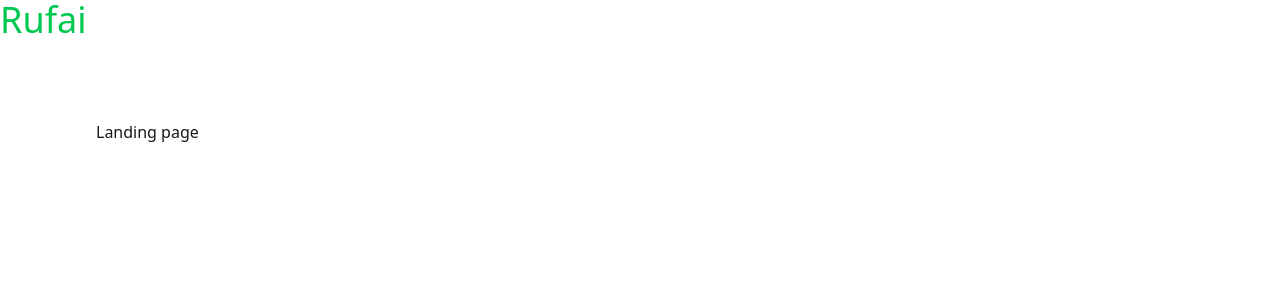
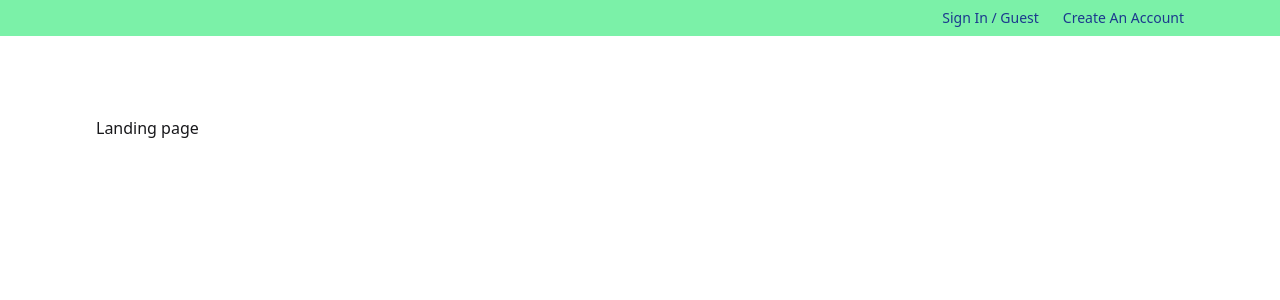
Before and after one commit to abdul-mumin-rufai/rufai-e-commence-react, a React (Vite) app: page / in a window 1280 px wide. Shown: the top 300 px of the page. Built offline with nearby package versions, Linux system fonts and the light colour scheme.

Commit message:
created and completed the header component.

```diff
--- /dev/null
+++ b/src/components/Header.jsx
@@ -0,0 +1,30 @@
+import { Link } from "react-router-dom";
+
+function Header() {
+
+    return (
+        <>
+            <header className="bg-green-300 py-2 text-blue-900">
+                <div className="align-element flex justify-center sm:justify-end">
+                    {/*USER*/}
+                    {/*USER*/}
+                    <div className="flex gap-x-6 justify-center items-center">
+                        <Link to='/login' className="link link-hover text-xs sm:text-sm capitalize">
+                            sign in / guest
+                        </Link>
+                        <Link to='/register' className="link link-hover text-xs sm:text-sm capitalize">
+                            create an account
+                        </Link>
+
+                    </div>
+
+
+                </div>
+
+          </header>
+
+        </>
+    )
+}
+
+export default Header;
--- a/src/components/index.js
+++ b/src/components/index.js
@@ -1,2 +1,3 @@
 export { default as FormInput } from './FormInput';
 export { default as SubmitButton } from './SubmitButton';
+export { default as Header } from './Header';
--- a/src/pages/HomeLayout.jsx
+++ b/src/pages/HomeLayout.jsx
@@ -1,12 +1,11 @@
 import { Outlet } from "react-router-dom";
+import { Header } from "../components";
 
 
 function HomeLayout() {
     return (
         <>
-            <nav>
-                <span className="text-4xl text-green-500">Rufai</span>
-            </nav>
+           <Header/>
             <section className="align-element py-20">
                 <Outlet />
             </section>
```
